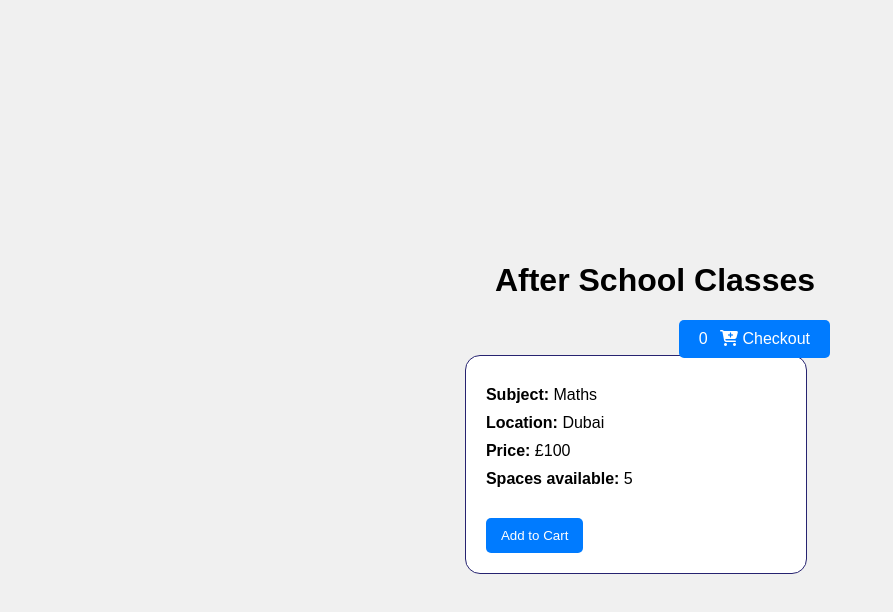
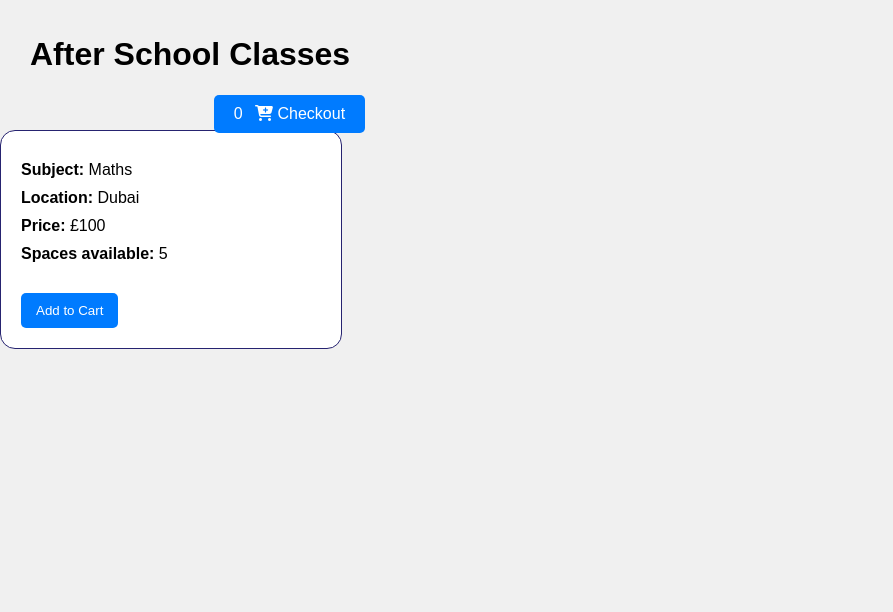
Before and after one commit to DenizIster123/Coursework---Full-Stack-Development, a plain HTML site: page Index.html in a window 1280 px wide. Shown: the whole page, without its empty margins (0-893 px from the left). Drawn offline with nearby package versions, Linux system fonts and the light colour scheme.

Commit message:
position top left

```diff
--- a/Index.html
+++ b/Index.html
@@ -9,11 +9,8 @@
             font-family: Arial, sans-serif;
             background-color: #f0f0f0;
             display: flex;
-            justify-content: center;
-            align-items: center;
             height: 100vh;
             margin: 0;
-            flex-direction: column;
         }
 
         header {
```
